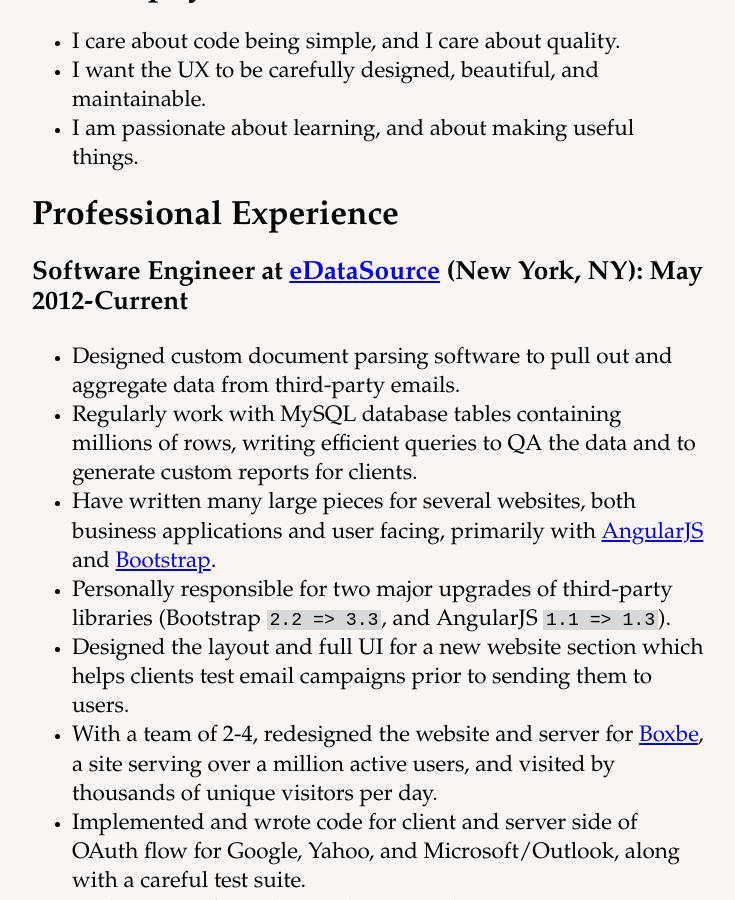
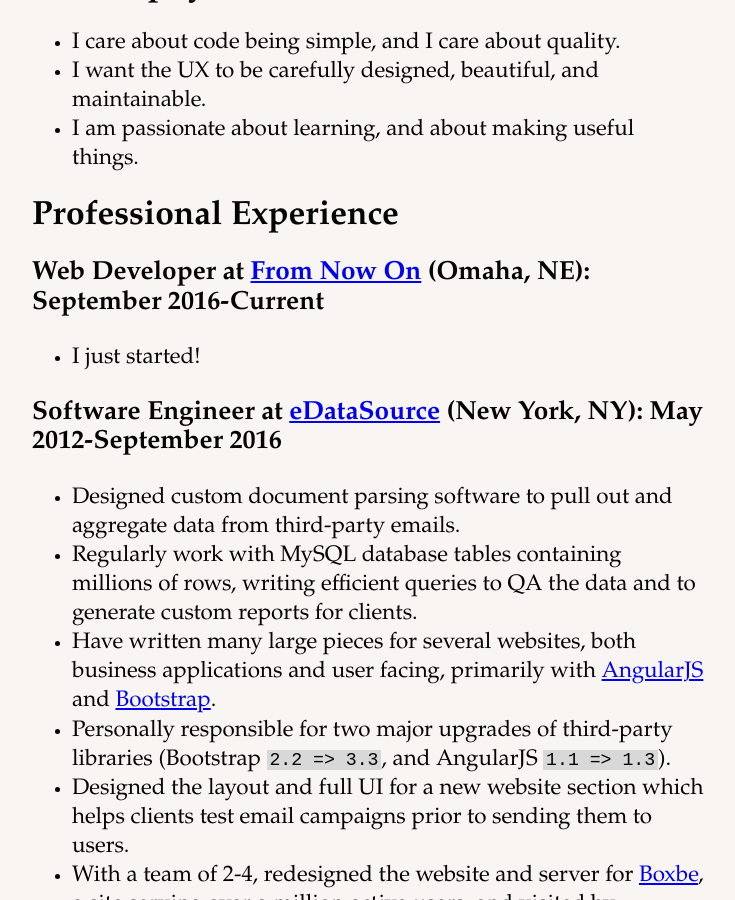
Before and after one commit to saibotsivad/saibotsivad.github.io, a Jekyll site: the page built from resume/bullet-points.md, in a window 1280 px wide and 900 px high, scrolled down 484 px. Shown: the whole window, without its empty margins (272-1007 px from the left). Built offline with Jekyll 4.4.1, drawn with Linux system fonts in a browser that asks for light colours.

Commit message:
Job switch: eDataSource => From Now On

```diff
--- a/resume/bullet-points.md
+++ b/resume/bullet-points.md
@@ -16,7 +16,11 @@
 
 ## Professional Experience
 
-### Software Engineer at [eDataSource](http://www.edatasource.com/) (New York, NY): May 2012-Current
+### Web Developer at [From Now On](http://from-now-on.com/#home) (Omaha, NE): September 2016-Current
+
+* I just started!
+
+### Software Engineer at [eDataSource](http://www.edatasource.com/) (New York, NY): May 2012-September 2016
 
 * Designed custom document parsing software to pull out and aggregate
 	data from third-party emails.
```
Also changed, not shown: index.md (+4 -1 lines), resume/index.md (+5 -1 lines), 2 other files.
